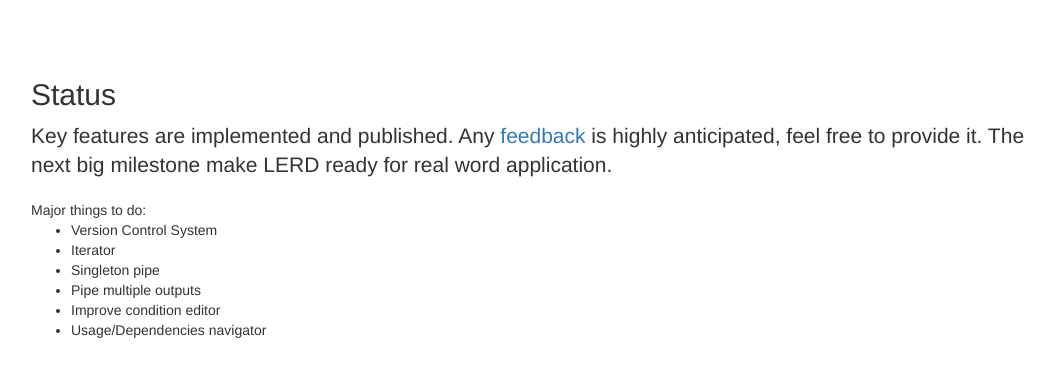
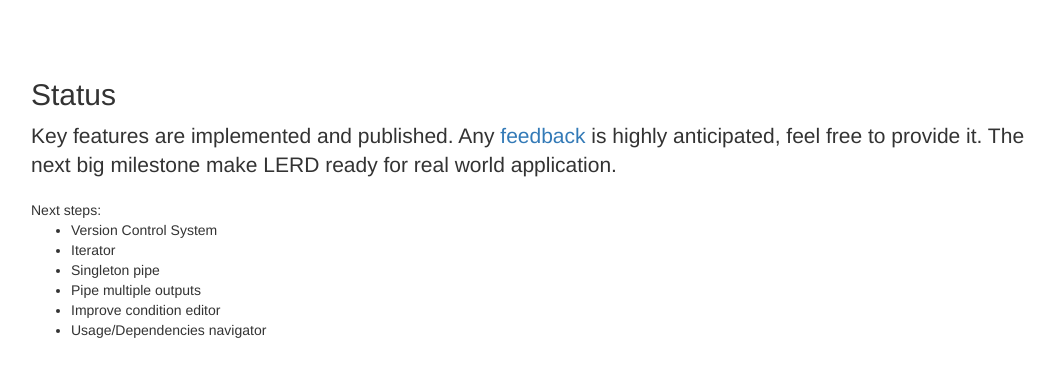
Before and after one commit to lerd-dev/lerd-dev.github.io, a plain HTML site: page index.html in a window 1280 px wide. Shown: the part 2469-2859 px from the top of the page, without its empty margins (104-1158 px from the left). Drawn offline with nearby package versions, Linux system fonts and the light colour scheme; a script that the page names is missing.

Commit message:
Typo fix

```diff
--- a/index.html
+++ b/index.html
@@ -112,10 +112,10 @@
         <p class="lead">
           Key features are implemented and published.
           Any <a href="#feedback">feedback</a> is highly anticipated, feel free to provide it.
-          The next big milestone make LERD ready for real word application.
+          The next big milestone make LERD ready for real world application.
         </p>
         <div>
-          Major things to do:
+          Next steps:
           <ul>
             <li>Version Control System</li>
             <li>Iterator</li>
```
